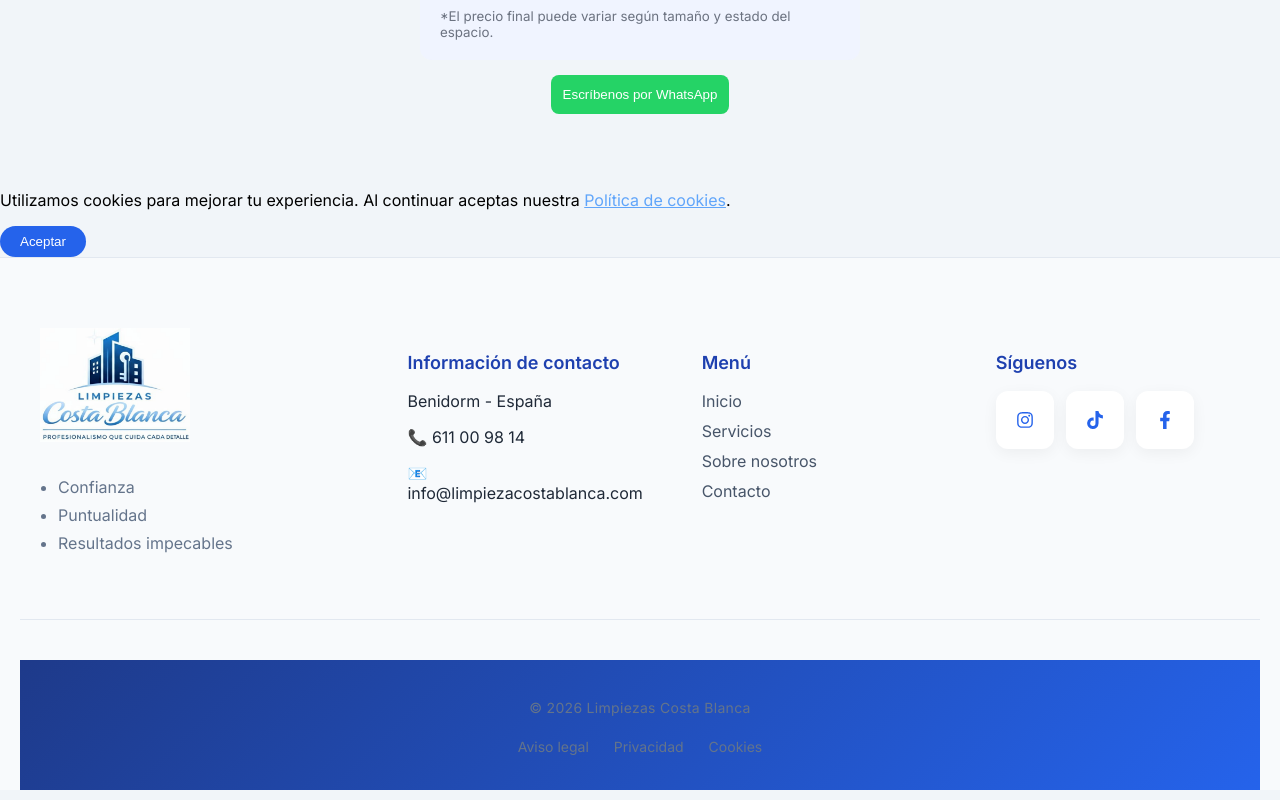
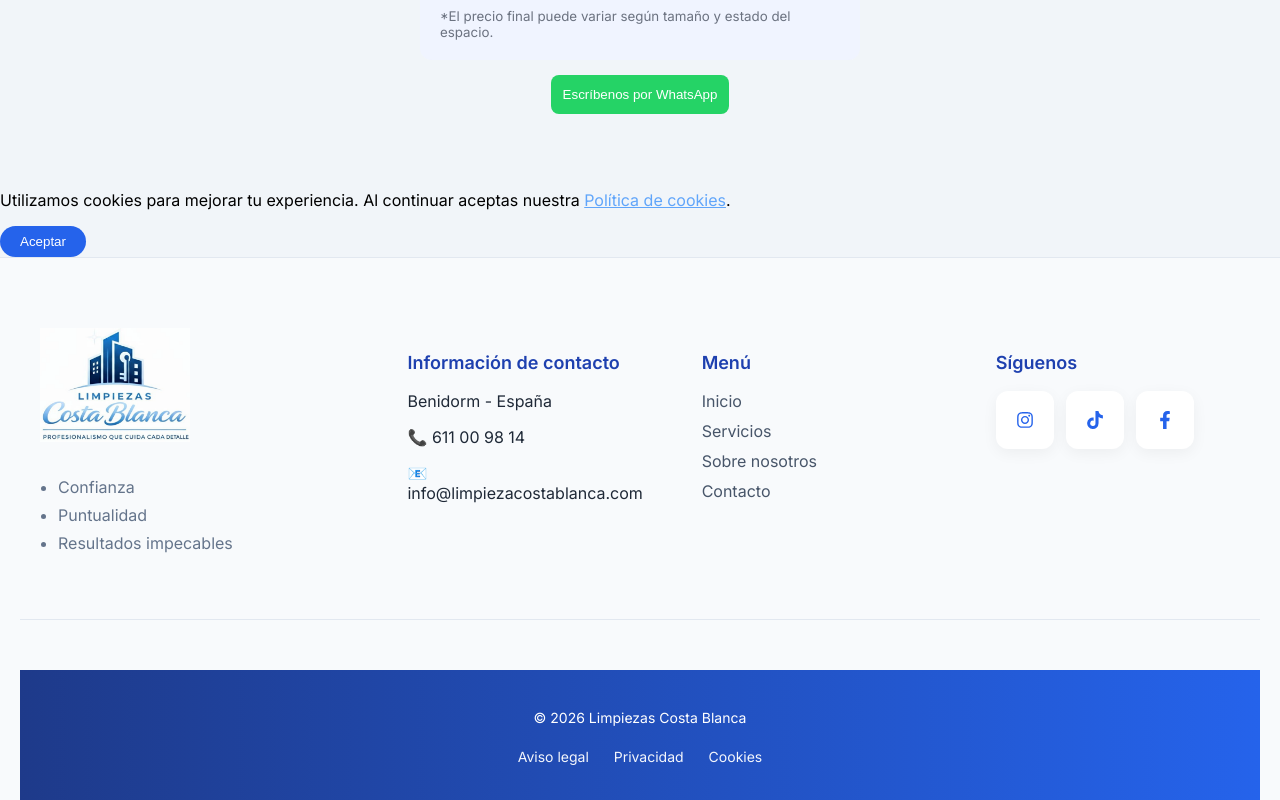
Before and after one commit to mduarte1996/limpiezas-dashboard, a React (Create React App) app: page / in a window 1280 px wide. Shown: the part 4347-5147 px from the top of the page. Built offline with nearby package versions, Linux system fonts and the light colour scheme; no server answers.

Commit message:
fix footer legal color

```diff
--- a/src/components/Footer.css
+++ b/src/components/Footer.css
@@ -86,9 +86,13 @@
 
 /* BOTTOM */
 .footer-bottom {
-    padding: 25px 0;
+  margin-top: 50px;
+  background: linear-gradient(90deg,#1e3a8a,#2563eb);
+  color: white;
+  padding: 25px 20px;
 }
 
+/* CONTENEDOR CENTRADO */
 .footer-bottom-container {
   max-width: 1200px;
   margin: auto;
@@ -101,13 +105,12 @@
 
 /* COPYRIGHT */
 .footer-bottom p {
-    color: #64748b;
+  color: white;
   font-size: 14px;
   font-weight: 500;
-    letter-spacing: .3px;
 }
 
-/* LEGAL LINKS */
+/* LINKS LEGALES */
 .footer-legal {
   display: flex;
   gap: 25px;
@@ -115,14 +118,15 @@
 }
 
 .footer-legal a {
-    color: #64748b;
+  color: rgba(255,255,255,0.95);
+  text-decoration: none;
   font-size: 14px;
-    text-decoration: none;
   transition: .2s;
 }
 
 .footer-legal a:hover {
-    color: #2563eb;
+  color: white;
+  opacity: 1;
 }
 
 /* MOBILE */
```
Lines whose indentation alone changed are shown as unchanged.
